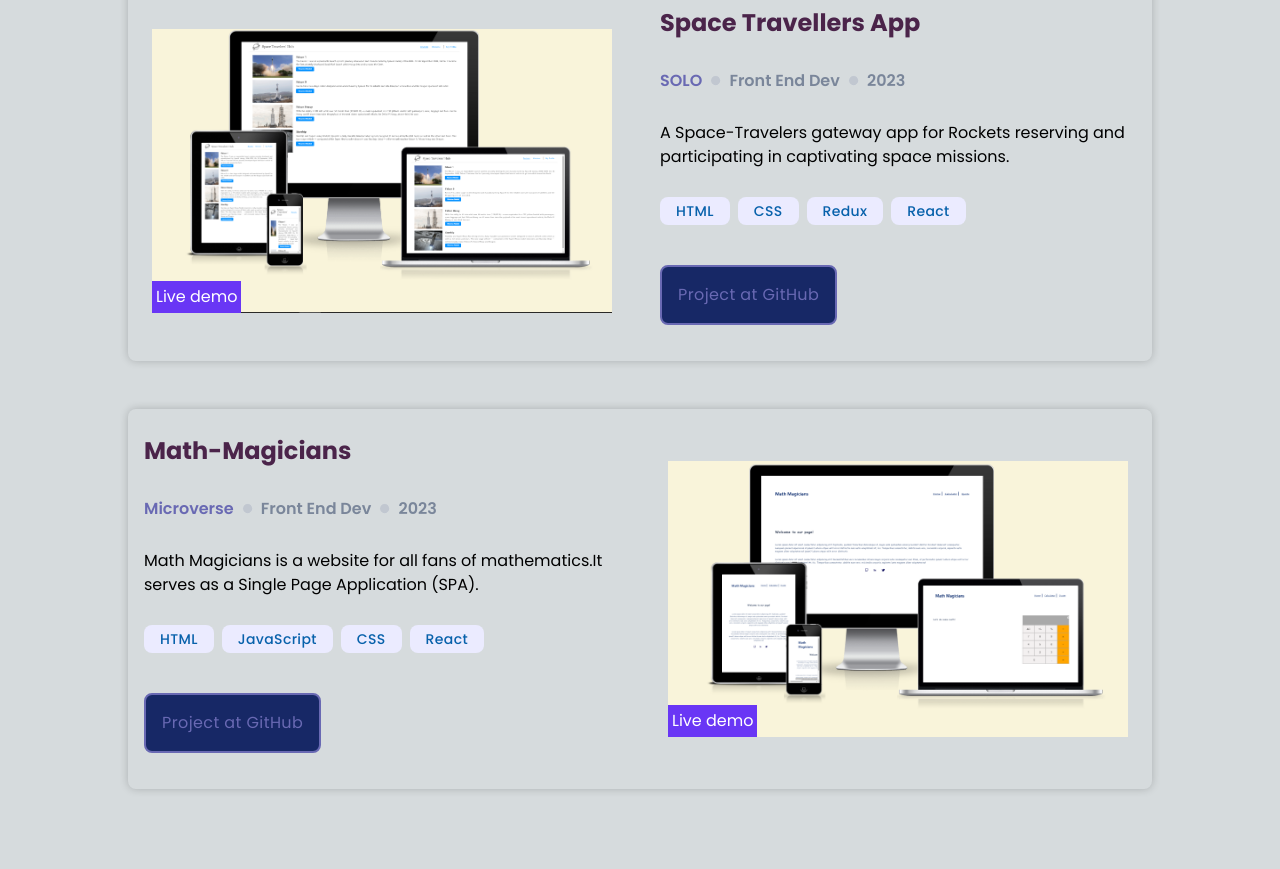
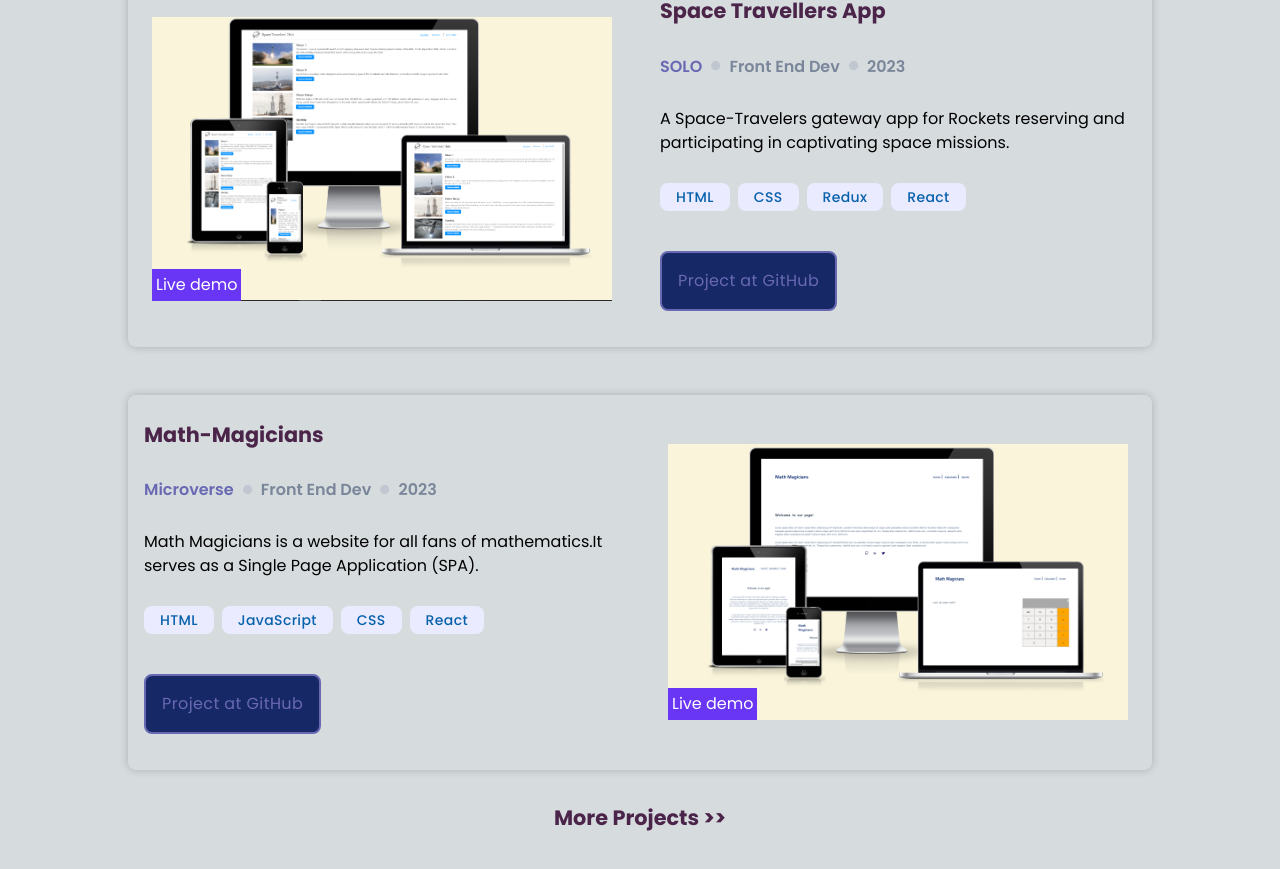
Before and after one commit to YoutLone/My-Portfolio, a React (Create React App) app: page / in a window 1280 px wide. Shown: the part 1894-2763 px from the top of the page. Built offline with nearby package versions, Linux system fonts and the light colour scheme.

Commit message:
Update of projects component

```diff
--- a/src/components/Projects.jsx
+++ b/src/components/Projects.jsx
@@ -58,10 +58,41 @@
       {projects.map((project) => (
         <ProjectCard key={project.id} project={project} />
       ))}
+      <a
+        href="https://github.com/YoutLone"
+        target="_blank"
+        rel="noreferrer"
+        className="text-logoColor6 hover:underline"
+      >
+        <h2 className="text-logoColor4">More Projects &gt;&gt; </h2>
+      </a>
     </ul>
   </Section>
 );
 
 export default Projects;
 
-const Section = styled.section``;
+const Section = styled.section`
+h2 {
+  font-size: 1.3rem;
+  font-weight: 700;
+  margin: 0.5rem 0;
+}
+
+a {
+  font-size: 1rem;
+  color: #6936f5;
+}
+
+h2:hover {
+  color: #dcf7fa;
+}
+
+a:hover {
+  text-decoration: none;
+  color: #f50713;
+  background-color: #445557;
+  border: 1px solid #92b2b3;
+  border-radius: 5px;
+}
+`;
```
